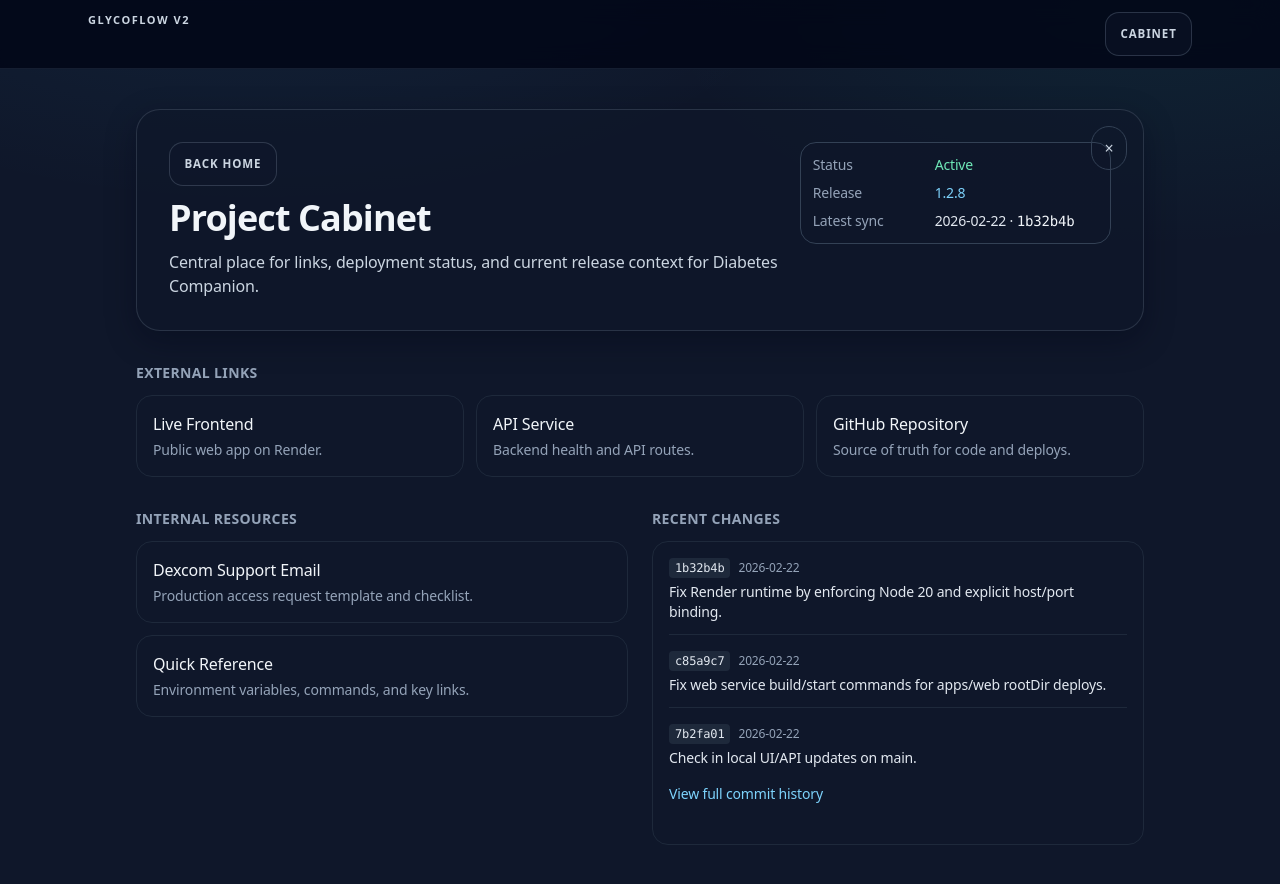
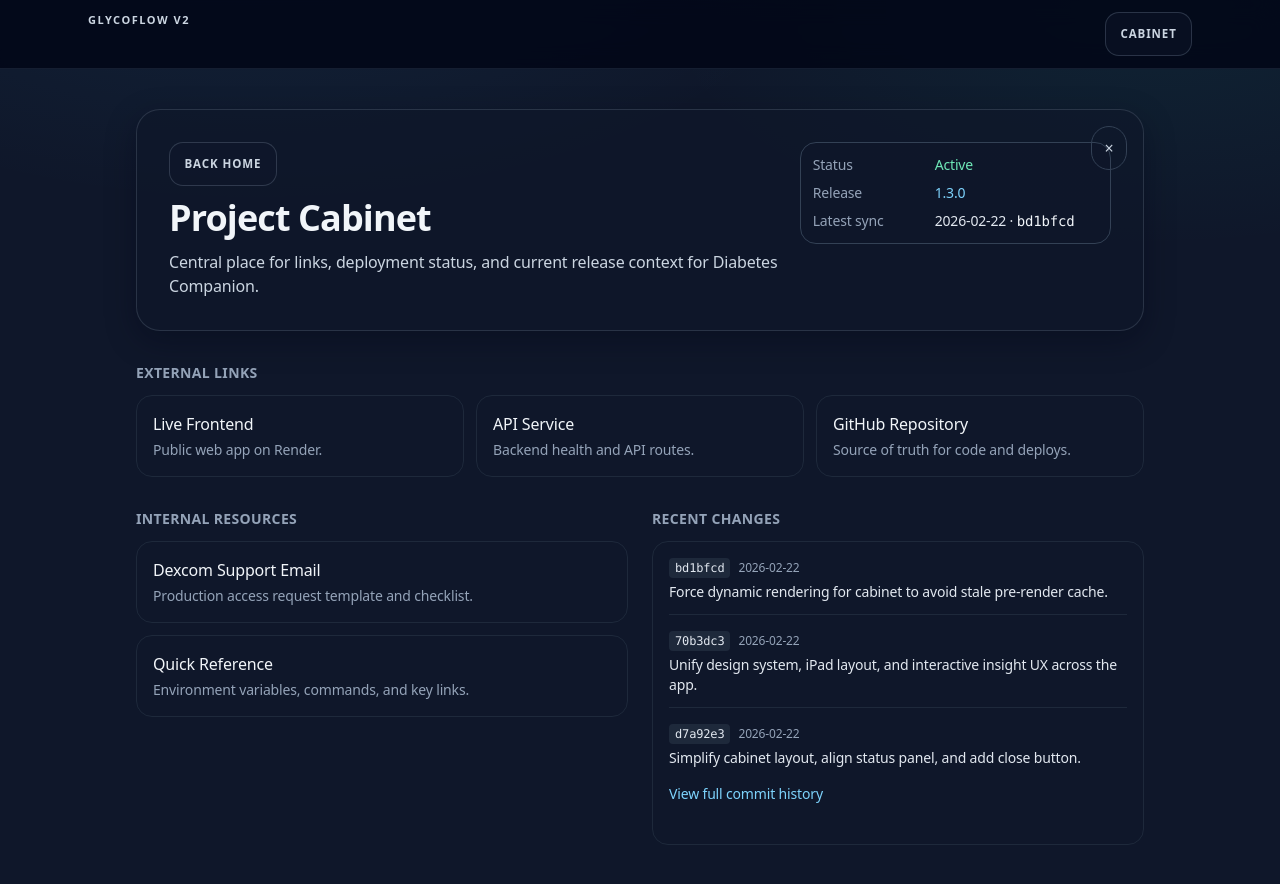
Before and after one commit to thatihub/diabetes-companion-v1, a Next.js app in the folder apps/web/: page /project-cabinet in a window 1280 px wide. Shown: the top 884 px of the page. Built offline with nearby package versions, Linux system fonts and the light colour scheme.

Commit message:
chore(cabinet): refresh recent changes and bump release to 1.3.0

```diff
--- a/apps/web/app/project-cabinet/page.tsx
+++ b/apps/web/app/project-cabinet/page.tsx
@@ -36,19 +36,19 @@ const INTERNAL_LINKS = [
 
 const RECENT_COMMITS = [
   {
-    hash: "1b32b4b",
+    hash: "bd1bfcd",
     date: "2026-02-22",
-    message: "Fix Render runtime by enforcing Node 20 and explicit host/port binding.",
+    message: "Force dynamic rendering for cabinet to avoid stale pre-render cache.",
   },
   {
-    hash: "c85a9c7",
+    hash: "70b3dc3",
     date: "2026-02-22",
-    message: "Fix web service build/start commands for apps/web rootDir deploys.",
+    message: "Unify design system, iPad layout, and interactive insight UX across the app.",
   },
   {
-    hash: "7b2fa01",
+    hash: "d7a92e3",
     date: "2026-02-22",
-    message: "Check in local UI/API updates on main.",
+    message: "Simplify cabinet layout, align status panel, and add close button.",
   },
 ];
 
@@ -86,11 +86,11 @@ export default function ProjectCabinetPage() {
                 <dd className="font-medium text-emerald-300">Active</dd>
 
                 <dt className="text-slate-400">Release</dt>
-                <dd className="font-medium text-sky-300">1.2.8</dd>
+                <dd className="font-medium text-sky-300">1.3.0</dd>
 
                 <dt className="text-slate-400">Latest sync</dt>
                 <dd className="font-medium text-slate-200">
-                  2026-02-22 · <code className="font-mono text-slate-100">1b32b4b</code>
+                  2026-02-22 · <code className="font-mono text-slate-100">bd1bfcd</code>
                 </dd>
               </dl>
             </div>
--- a/apps/web/app/project-cabinet/quick-links/page.tsx
+++ b/apps/web/app/project-cabinet/quick-links/page.tsx
@@ -20,7 +20,7 @@ export default function QuickLinksPage() {
                     <h1 className="text-xl md:text-2xl font-black text-white tracking-tighter uppercase italic">
                         Ops <span className="text-emerald-500">Manifest</span>
                     </h1>
-                    <span className="text-[8px] font-black text-zinc-600 uppercase tracking-widest leading-none mt-1">V1.2.6 System Links</span>
+                    <span className="text-[8px] font-black text-zinc-600 uppercase tracking-widest leading-none mt-1">V1.3.0 System Links</span>
                 </div>
             </div>
 
--- a/apps/web/package.json
+++ b/apps/web/package.json
@@ -1,6 +1,6 @@
 {
   "name": "diabetes-companion-v1",
-  "version": "1.2.8",
+  "version": "1.3.0",
   "private": true,
   "engines": {
     "node": ">=20"
```
